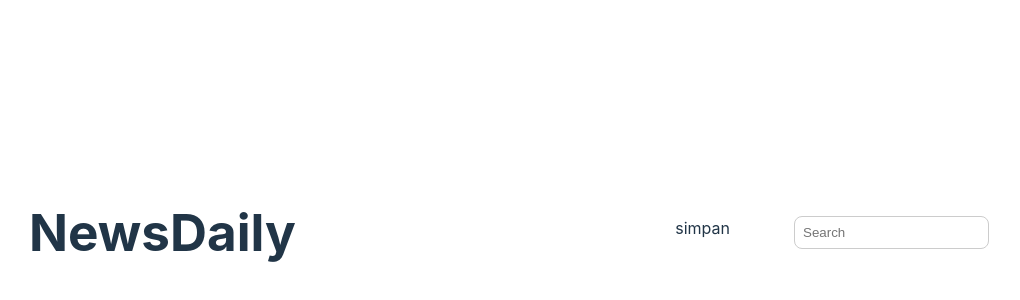
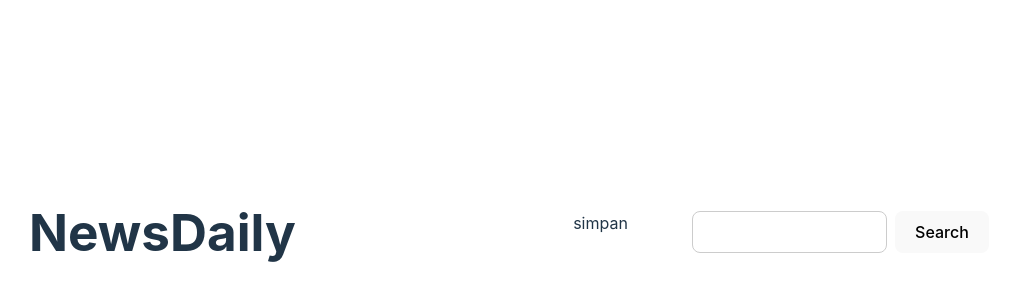
Before and after one commit to mirfanwebdev/news-page, a Vue app: page / in a window 1280 px wide. Shown: the part 68-368 px from the top of the page, without its empty margins (131-1151 px from the left). Built offline with nearby package versions, Linux system fonts and the light colour scheme.

Commit message:
fix: data fetching and state

```diff
--- a/src/App.vue
+++ b/src/App.vue
@@ -1,17 +1,15 @@
 <script setup>
 import Header from './components/Header.vue';
 import NewsContainer from './components/NewsContainer.vue';
-import { onMounted } from 'vue';
-// import { fetchNews } from './utils/api';
+import { useNews } from './composables/useNews';
 
-onMounted(() => {
-  // console.log(fetchNews({ endpoint: '/top-headlines' }));
-});
+const { news, isLoading, searchQuery,searchNews } = useNews();
+
 </script>
 
 <template>
-  <Header />
-  <NewsContainer />
+  <Header v-model="searchQuery" @search="searchNews" />
+  <NewsContainer :news="news" :isLoading="isLoading" />
 </template>
 
 
--- a/src/components/Header.vue
+++ b/src/components/Header.vue
@@ -1,14 +1,35 @@
 <script setup>
+defineProps({
+    modelValue: {
+        type: String,
+    }
+});
+
+const emit = defineEmits(['update:modelValue', 'search']);
+
+const updateQuery = (event) => {
+    emit('update:modelValue', event.target.value);
+}
+const searchNews = () => {
+    emit('search');
+};
+
 </script>
 
 <template>
     <header>
         <h1>NewsDaily</h1>
         <div class="menu">
-            <div>
-            <input type="text" name="search" id="search" placeholder="Search">
-        </div>
-        <div>simpan</div>
+            <div class="search">
+                <input
+                :value="modelValue"
+                @input="updateQuery"
+                @keyup.enter="searchNews"
+                type="text"
+                >
+                <button @click="searchNews">Search</button>
+            </div>
+            <div>simpan</div>
         </div>
     </header>
 </template>
@@ -19,6 +40,10 @@ header {
     justify-content: space-between;
     align-items: center;
     width: 75vw;
+}
+.search {
+    display: flex;
+    gap: 0.5rem;
 }
 input {
     border: 1px solid #ccc;
--- a/src/components/NewsContainer.vue
+++ b/src/components/NewsContainer.vue
@@ -1,9 +1,18 @@
 <script setup>
 import Skeleton from './Skeleton.vue';
-import { useNews } from '../composables/useNews';
 import { formatDate } from '../utils/format';
 
-const { news, isLoading } = useNews();
+defineProps({
+    news: {
+        type: Array,
+        required: true
+    },
+    isLoading: {
+        type: Boolean,
+        required: true
+    }
+});
+
 </script>
 
 <template>
--- a/src/composables/useNews.js
+++ b/src/composables/useNews.js
@@ -1,4 +1,4 @@
-import { ref, onMounted, watch } from "vue";
+import { ref, onMounted, watch, onUpdated } from "vue";
 import { getHeadlines, getSearch } from "../utils/api";
 
 export function useNews(initialQuery = "") {
@@ -9,7 +9,7 @@ export function useNews(initialQuery = "") {
   onMounted(async () => {
     isLoading.value = true;
     try {
-      const { articles } = await getHeadlines({ endpoint: "/top-headlines" });
+      const { articles } = await getHeadlines();
       news.value = articles;
     } catch (error) {
       console.error(error);
@@ -17,6 +17,10 @@ export function useNews(initialQuery = "") {
       isLoading.value = false;
     }
   });
+
+  // onUpdated(() => {
+  //   searchNews();
+  // });
 
   async function searchNews() {
     isLoading.value = true;
@@ -30,19 +34,10 @@ export function useNews(initialQuery = "") {
     }
   }
 
-  watch(searchQuery, (newQuery) => {
-    clearTimeout(timeout);
-
-    const timeout = setTimeout(() => {
-      if (newQuery) {
-        searchNews();
-      }
-    }, 500);
-  });
-
   return {
     news,
     searchQuery,
     isLoading,
+    searchNews,
   };
 }
```
Also changed, not shown: src/composables/useSearch.js (deleted).
